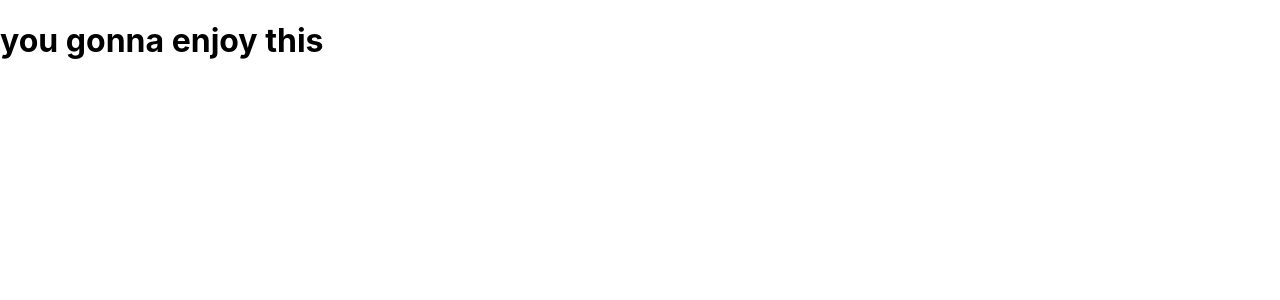
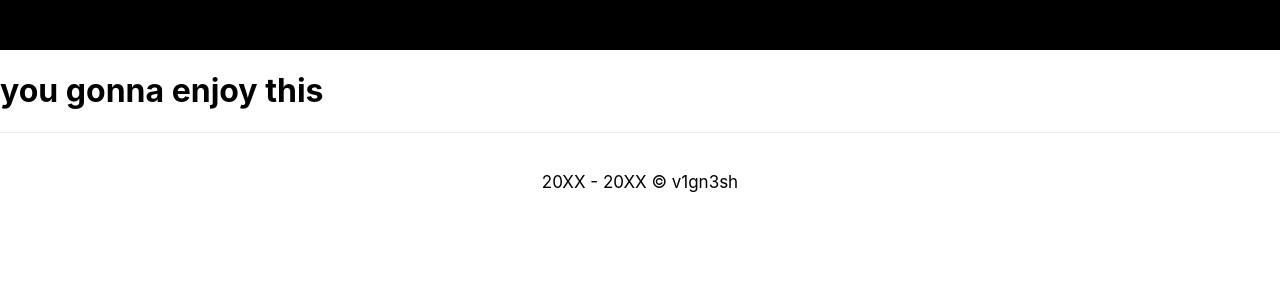
Before and after one commit to vignesh-karunakaran/my-blog, a Next.js app: page /blog in a window 1280 px wide. Shown: the top 300 px of the page. Built offline with nearby package versions, Linux system fonts and the light colour scheme.

Commit message:
Removing unused package (markdown-it)

```diff
--- a/components/layout.js
+++ b/components/layout.js
@@ -1,8 +1,8 @@
 export default function Layout({ children }) {
     return (
         <>
-            <nav class="top-band"></nav>
-            <div class="main-body">{children}</div>
+            <nav className="top-band"></nav>
+            <div className="main-body">{children}</div>
             <footer className="footer">
              <p> 20XX - 20XX © v1gn3sh</p>
             </footer>
--- a/package.json
+++ b/package.json
@@ -9,7 +9,6 @@
   },
   "dependencies": {
     "gray-matter": "^4.0.2",
-    "markdown-it": "^12.0.4",
     "marked": "^2.0.0",
     "next": "10.0.7",
     "react": "17.0.1",
--- a/pages/blog/index.js
+++ b/pages/blog/index.js
@@ -1,10 +1,13 @@
 import Head from 'next/head'
-import Link from "next/link";
+import Link from "next/link"
+import Layout from "../../components/layout"
 
 export default function blog () {
     return (
         <>
-        <h1> you gonna enjoy this</h1>
+        <Layout>
+         <h1> you gonna enjoy this</h1>
+        </Layout>
         </>
     )
 }
```
Also changed, not shown: pages/index.js (+9 -7 lines), 1 other file (tests, documents, lock files or other folders).
